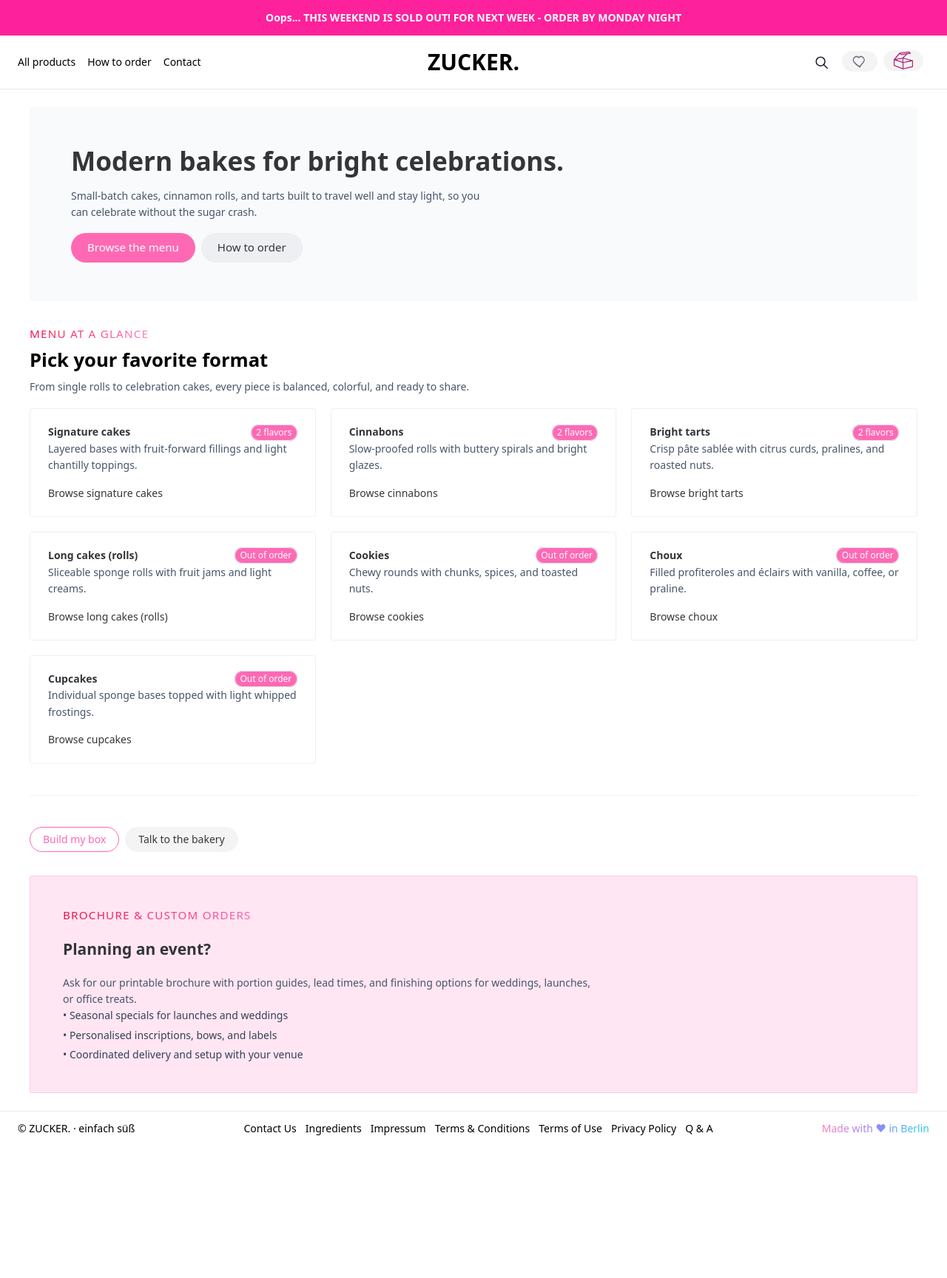
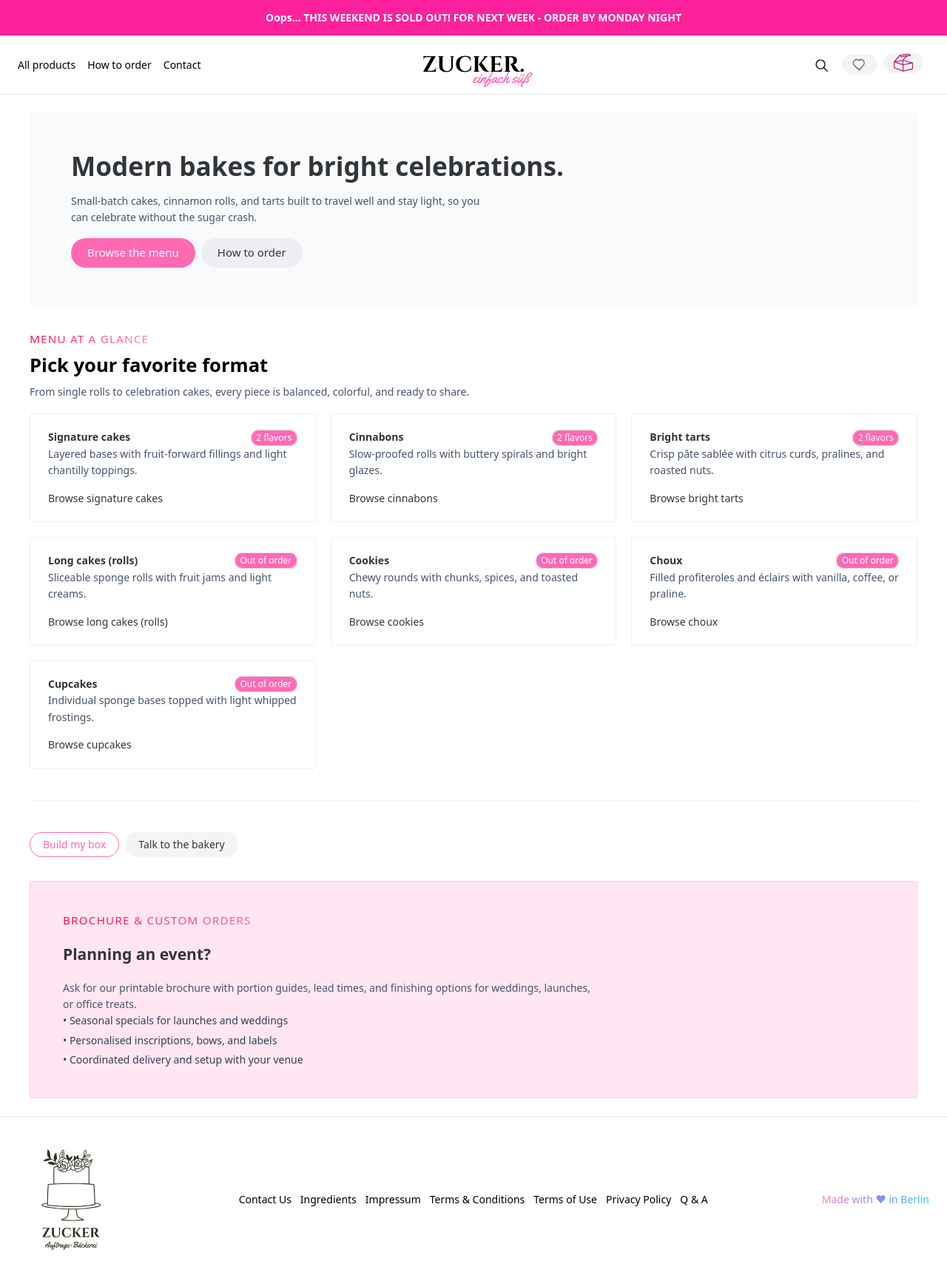
Before and after one commit to katiadobra/lollypop-vue, a Vue app: page / in a window 1280 px wide. Shown: the top 1728 px of the page at 74% size. Before the commit the page ends 1550 px from the top, so only its background shows below. Built offline with nearby package versions, Linux system fonts and the light colour scheme.

Commit message:
choir: headlines + adjust logo

```diff
--- a/src/App.vue
+++ b/src/App.vue
@@ -11,7 +11,10 @@
           </n-space>
         </div>
 
-        <RouterLink to="/" class="brand">{{ brand.name }}</RouterLink>
+        <RouterLink to="/" class="brand">
+          <span class="brand-name">{{ brand.name }}</span>
+          <span class="brand-tagline">einfach süß</span>
+        </RouterLink>
 
         <n-space align="center" size="small" class="header-actions">
           <n-button
@@ -89,7 +92,18 @@
 
     <footer class="app-footer">
       <div class="footer-inner">
-        <span>© {{ brand.name }} · {{ brand.tagline }}</span>
+        <RouterLink
+          to="/"
+          class="footer-brand"
+          :aria-label="`${brand.name} logo · Home`"
+        >
+          <div
+            class="footer-logo"
+            role="img"
+            :aria-label="`${brand.name} logo`"
+            v-html="footerLogo"
+          />
+        </RouterLink>
         <div class="footer-links">
           <RouterLink to="/contact" class="footer-link">Contact Us</RouterLink>
           <RouterLink to="/ingredients" class="footer-link">Ingredients</RouterLink>
@@ -189,6 +203,7 @@
 import CartDrawer from './components/CartDrawer.vue';
 import HeartIcon from './components/HeartIcon.vue';
 import { branding } from './config/branding';
+import footerLogoSvg from './assets/lollypop-logo.svg?raw';
 import { useCartStore } from './stores/cart';
 import { useFavoritesStore } from './stores/favorites';
 import { useProductsStore } from './stores/products';
@@ -212,6 +227,7 @@
 const searchQuery = ref('');
 const searchInput = ref(null);
 const route = useRoute();
+const footerLogo = footerLogoSvg;
 
 watch(
   () => route.fullPath,
@@ -280,6 +296,8 @@
 </script>
 
 <style scoped>
+@import url('https://fonts.googleapis.com/css2?family=Cinzel:wght@400;700&family=Yellowtail&display=swap');
+
 .app-layout {
   min-height: 100vh;
 }
@@ -326,16 +344,42 @@
   align-items: center;
   justify-content: space-between;
   gap: 1rem;
+  flex-wrap: wrap;
 }
 
 .brand {
-  font-weight: 700;
+  display: inline-flex;
+  flex-direction: column;
+  align-items: center;
   text-decoration: none;
   color: inherit;
   text-align: center;
   justify-self: center;
   font-size: 30px;
   grid-column: 2;
+  font-family: 'Cinzel', serif;
+  font-weight: 700;
+  font-variation-settings: 'wght' 700;
+}
+
+.brand-name {
+  line-height: 1.1;
+  position: relative;
+  top: 12px;
+  z-index: 1;
+}
+
+.brand-tagline {
+  font-family: 'Yellowtail', cursive;
+  font-size: 20px;
+  line-height: 1;
+  margin-top: 2px;
+  font-weight: 100;
+  right: -37px;
+  top: 1px;
+  color: #ff69b4;
+  z-index: 0;
+  position: relative;
 }
 
 .nav {
@@ -592,6 +636,27 @@
   flex-wrap: wrap;
 }
 
+.footer-brand {
+  display: inline-flex;
+  align-items: center;
+  justify-content: center;
+  text-decoration: none;
+  color: inherit;
+}
+
+.footer-logo {
+  height: 200px;
+  width: auto;
+  display: block;
+  line-height: 0;
+}
+
+.footer-logo :deep(svg) {
+  height: 100%;
+  width: auto;
+  display: block;
+}
+
 .mobile-nav {
   display: flex;
   flex-direction: column;
@@ -646,6 +711,8 @@
 @media (min-width: 780px) {
   .footer-inner {
     flex-direction: row;
+    align-items: center;
+    justify-content: space-between;
   }
 }
 
@@ -660,6 +727,8 @@
   text-transform: uppercase;
   font-size: 35px;
   letter-spacing: 4px;
+  font-family: 'Cinzel', serif;
+  line-height: 2.6rem;
 }
 
 :global(.header-subtext) {
```
Also changed, not shown: src/assets/lollypop-logo.svg (added).
